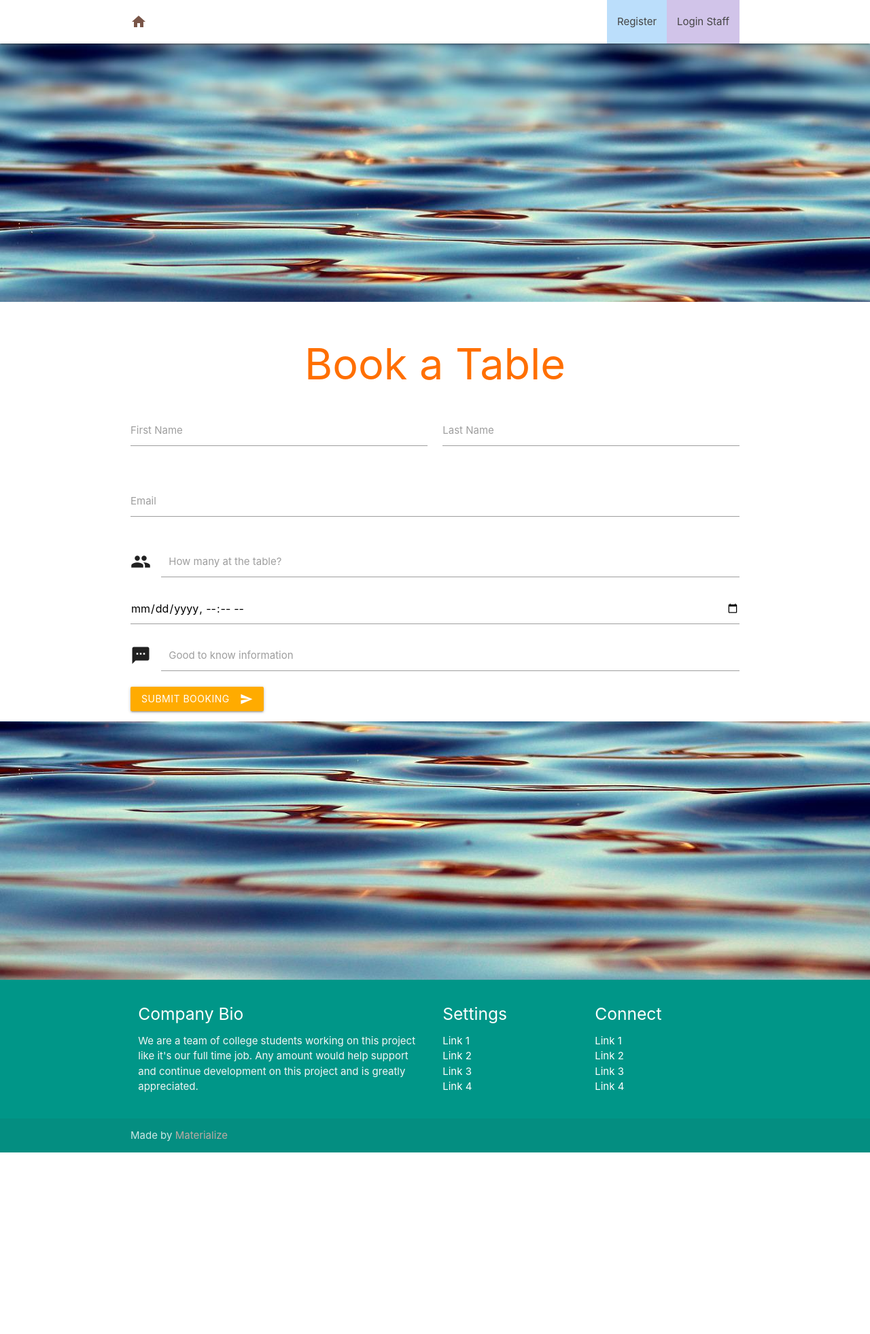
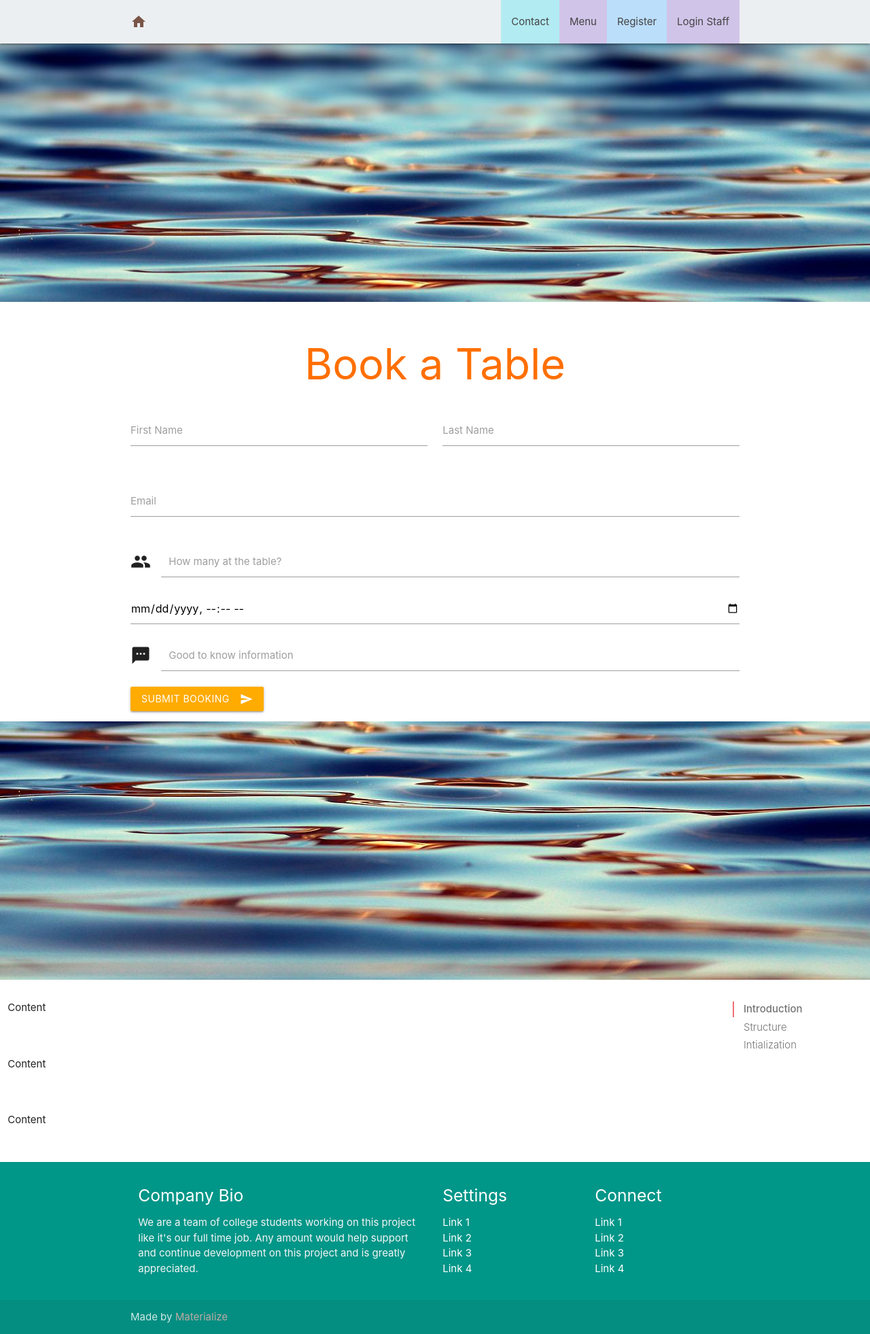
Before and after one commit to DrMaxPower/crud-with-django, a Django app: page /booking in a window 1280 px wide. Shown: the whole page at 68% size. Before the commit the page ends 1695 px from the top, so only its background shows below. Run offline with Django 3.2, Linux system fonts and the light colour scheme; some libraries are stand-ins or nearby versions.

Commit message:
added scrollspy for better ux, but links is broken

```diff
--- a/static/js/script.js
+++ b/static/js/script.js
@@ -3,19 +3,41 @@
 
       $('.sidenav').sidenav();
       $('.parallax').parallax();
+      $('.scrollspy').scrollSpy();
 
     });
 
+
+    // raw function show and hide booking list
     $(function() {
       let allDates = $('div.bookings').children('h5')
       let today = new Date()
       let dayInt = today.getDate()
+
+      // green-mark todays divs
       for (let i = 0; i < allDates.length; i++) {
         if (parseInt(allDates[i].textContent) === dayInt){
           let parent = allDates[i].parentNode
           $(parent).addClass('teal lighten-5 z-depth-2')
         }
       }
+      // find and hide dates under today
+      let allMonths = $('div.bookings').children('h6')
+      let allYears = $('div.bookings').children('h7')
+
+      let monthInt = today.getMonth() + 1
+      let yearInt = today.getYear()
+
+
+      for (let j = 0; j < allDates.length; j++) {
+        if ((parseInt(allDates[j].textContent) < dayInt) &&
+        (parseInt(allMonths[j].textContent) <= monthInt) &&
+        (parseInt(allYears[j].textContent) <= yearInt)) {
+          let parent = allDates[j].parentNode
+          $(parent).hide()
+        }
+      }
     })
 
+
   })(jQuery);
--- a/templates/base.html
+++ b/templates/base.html
@@ -15,12 +15,18 @@
 
 <body>
     <!-- Navigation -->
-    <nav class="white" role="navigation">
+    <nav class="white z-depth-1 blue-grey lighten-5" role="navigation">
         <div class="nav-wrapper container">
             <a id="logo-container" href="{% url 'home' %}"
             class="brand-logo brown-text">
             <i class="material-icons prefix">home</i></a>
             <ul class="right hide-on-med-and-down">
+                <li class="cyan lighten-4">
+                    <a class="" href="#contact">Contact</a>
+                </li>
+                <li class="deep-purple lighten-4">
+                    <a class="" href="#menu">Menu</a>
+                </li>
                 {% if user.is_authenticated %}
                 <li class="">
                     <a class="amber lighten-4" href="{% url 'account_logout' %}">Logout</a>
@@ -39,6 +45,12 @@
             </ul>
 
             <ul id="nav-mobile" class="sidenav">
+                <li class="cyan lighten-4">
+                    <a class="" href="#contact">Contact</a>
+                </li>
+                <li class="deep-purple lighten-4">
+                    <a class="" href="#menu">Menu</a>
+                </li>
                 {% if user.is_authenticated %}
                 <li class="amber lighten-4">
                     <a class="" href="{% url 'account_logout' %}">Logout</a>
--- a/templates/booking.html
+++ b/templates/booking.html
@@ -79,4 +79,29 @@
   </div>
 </div>
 
+
+<div class="row">
+  <div class="col s12 m9 l10">
+    <div id="introduction" class="section scrollspy">
+      <p>Content </p>
+    </div>
+
+    <div id="structure" class="section scrollspy">
+      <p>Content </p>
+    </div>
+
+    <div id="initialization" class="section scrollspy">
+      <p>Content </p>
+    </div>
+  </div>
+  <div class="col hide-on-small-only m3 l2">
+    <ul class="section table-of-contents">
+      <li><a href="#introduction">Introduction</a></li>
+      <li><a href="#structure">Structure</a></li>
+      <li><a href="#initialization">Intialization</a></li>
+    </ul>
+  </div>
+</div>
+
+
 {%endblock%}
--- a/templates/restaurant.html
+++ b/templates/restaurant.html
@@ -8,6 +8,9 @@
             {% for item in all %}
             <div class="bookings center s8">
                 <h5 hidden> {{ item.date| date:"d" }} </h5>
+                <h6 hidden> {{ item.date| date:"m" }} </h6>
+                <h7 hidden> {{ item.date| date:"y" }} </h7>
+                <h8 hidden> {{ item.date| date:"H" }} </h8>
                 <div class="divider"></div>
                 <p>{{ item.fname }} {{item.lname}}
                     <i class="material-icons tiny">access_time</i> {{ item.date| date:"H" }}</p>
```
Also changed, not shown: templates/index.html (+6 -4 lines).
